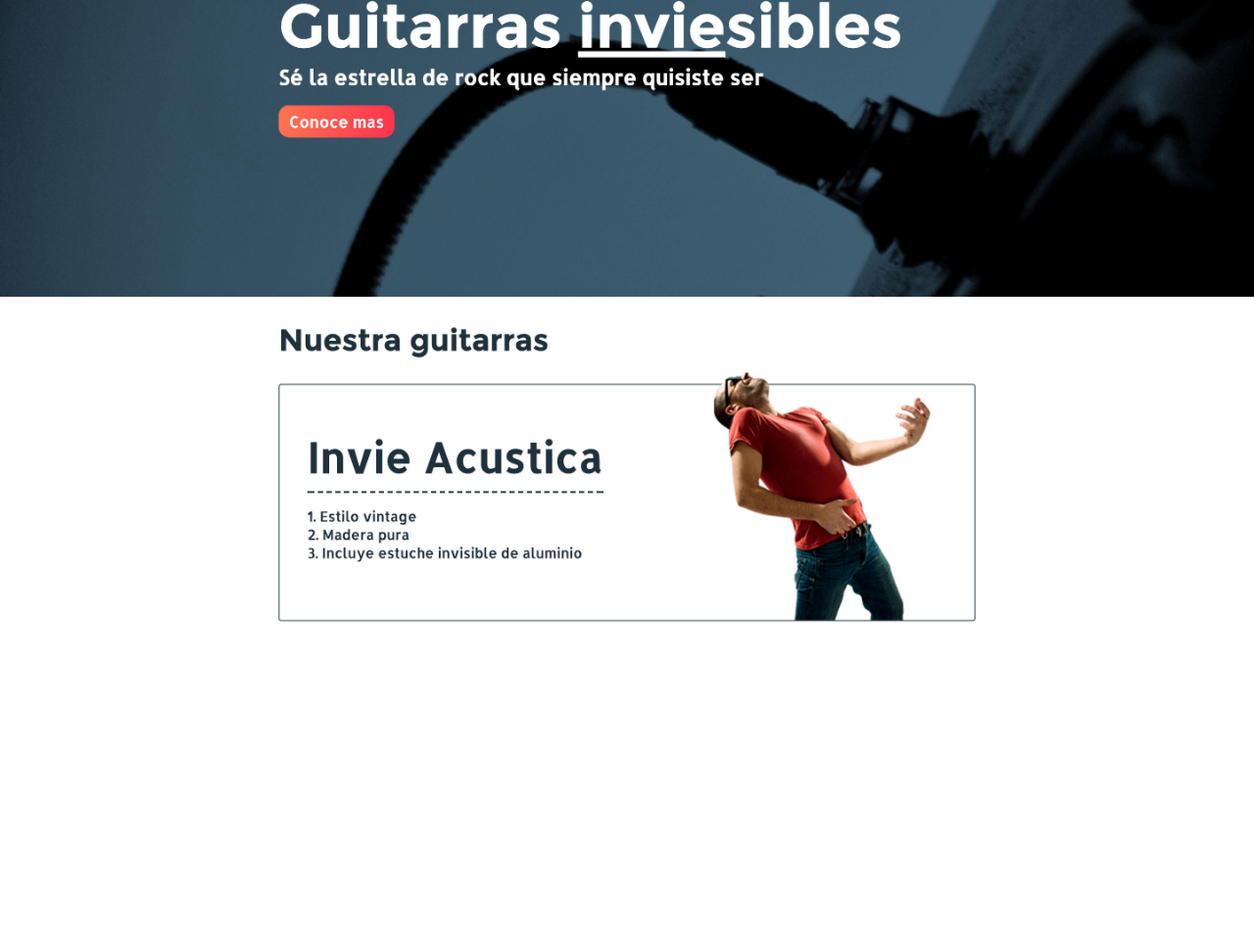
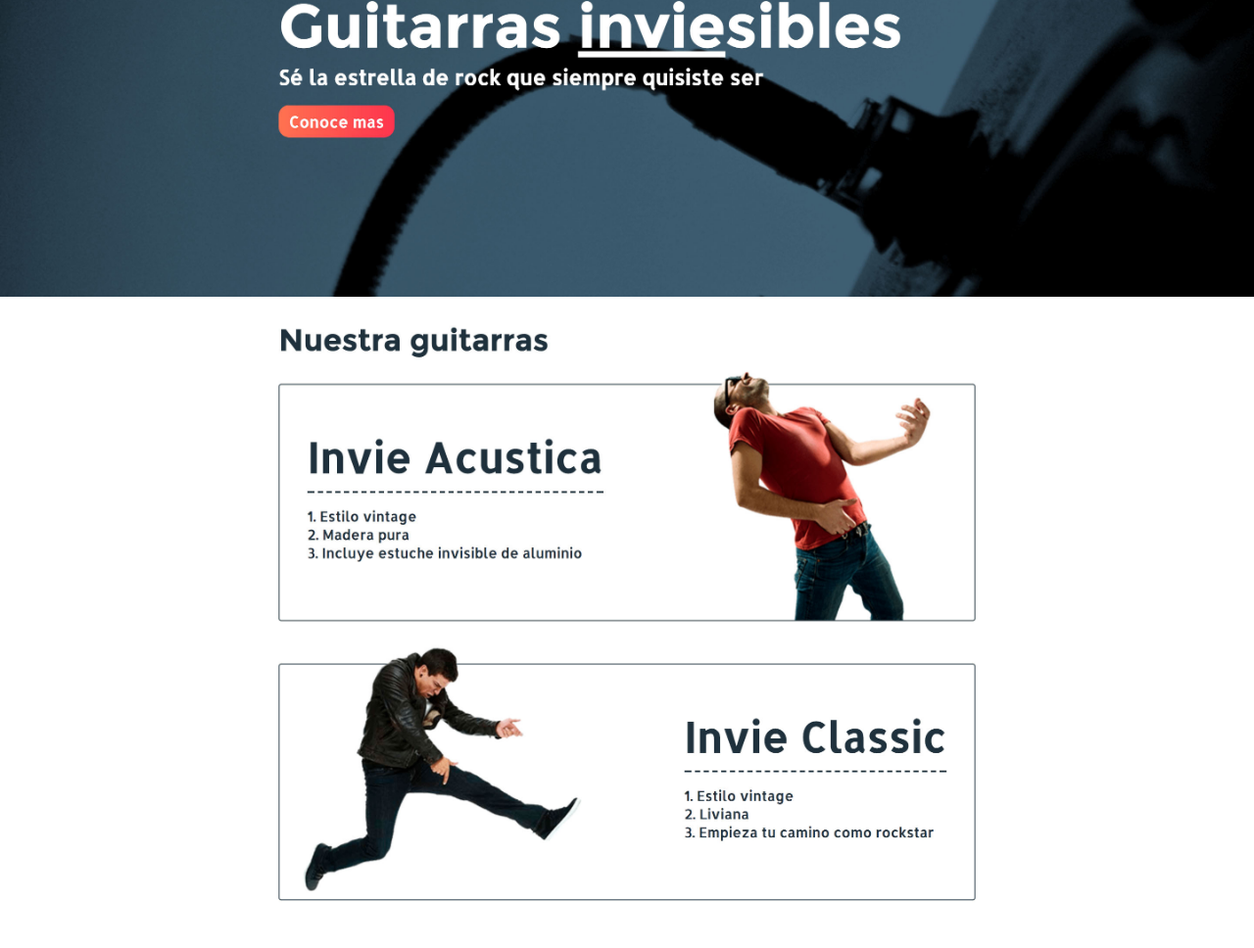
Before and after one commit to aguito1877/aprender-git, a plain HTML site: page index.html in a window 1280 px wide. Shown: the part 176-1144 px from the top of the page at 98% size. Before the commit the page ends 827 px from the top, so only its background shows below. Drawn offline with Linux system fonts and the light colour scheme.

Commit message:
agregando guitarra clasica

```diff
--- a/index.html
+++ b/index.html
@@ -16,5 +16,6 @@
     <img src="img/header.jpg" alt="header">
     <img src="img/hero.jpg" alt="hero">
     <img src="img/acustica.jpg" alt="acustica">
+    <img src="img/clasica.jpg" alt="clasica">
   </body>
 </html>
```
